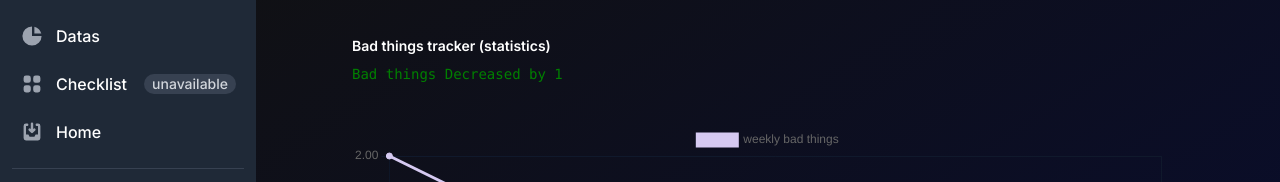
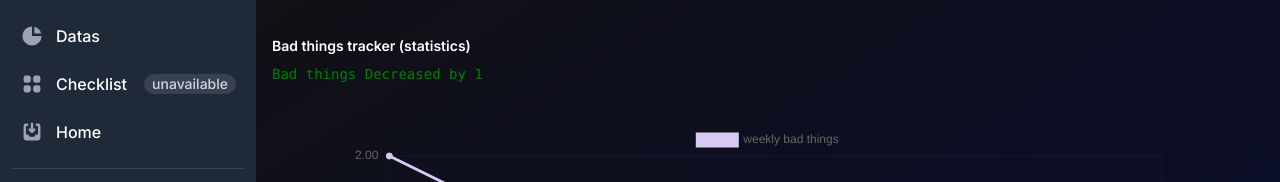
Before and after one commit to pickingname/track3r, a website built with Vite: page stats.html in a window 1280 px wide. Shown: the top 182 px of the page. Built offline with nearby package versions, Linux system fonts and the light colour scheme.

Commit message:
error fix real

```diff
--- a/src/time.js
+++ b/src/time.js
@@ -1,5 +1,5 @@
+console.debug('fetching started: https://api.github.com/repos/pickingname/track3r/commits?per_page=5');
 fetch('https://api.github.com/repos/pickingname/track3r/commits?per_page=5')
-  console.debug('fetching started: https://api.github.com/repos/pickingname/track3r/commits?per_page=5')
   .then(response => response.json())
   .then(data => {
     // Iterate over the commits and append commit message, author, and time
--- a/stats.html
+++ b/stats.html
@@ -40,8 +40,8 @@
     </aside>
     <main class="p-4 sm:ml-64">
 		<div>
-		<p class="px-20 text-white pt-5 font-semibold text-sm">Bad things tracker (statistics)</p>
-		<p class="px-20 text-white pt-2 text-sm font-mono"><span id='status'></span></p>
+		<p class="px-20 text-white pt-5 font-semibold text-sm sm:px-0">Bad things tracker (statistics)</p>
+		<p class="px-20 text-white pt-2 text-sm font-mono sm:px-0"><span id='status'></span></p>
 			<div class='chart-container pt-10 px-20'>
   				<canvas id="weeklycharts"></canvas>
 			</div>
```
Lines whose indentation alone changed are shown as unchanged.
